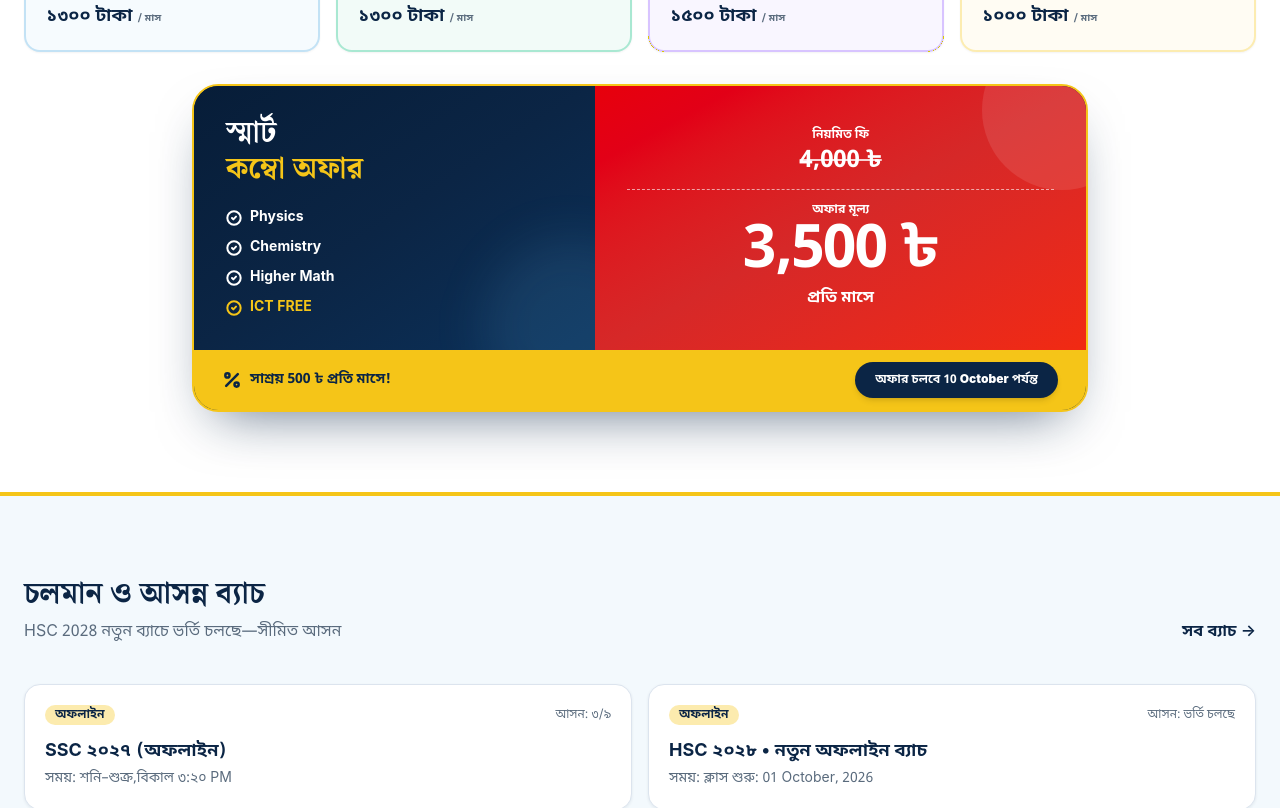
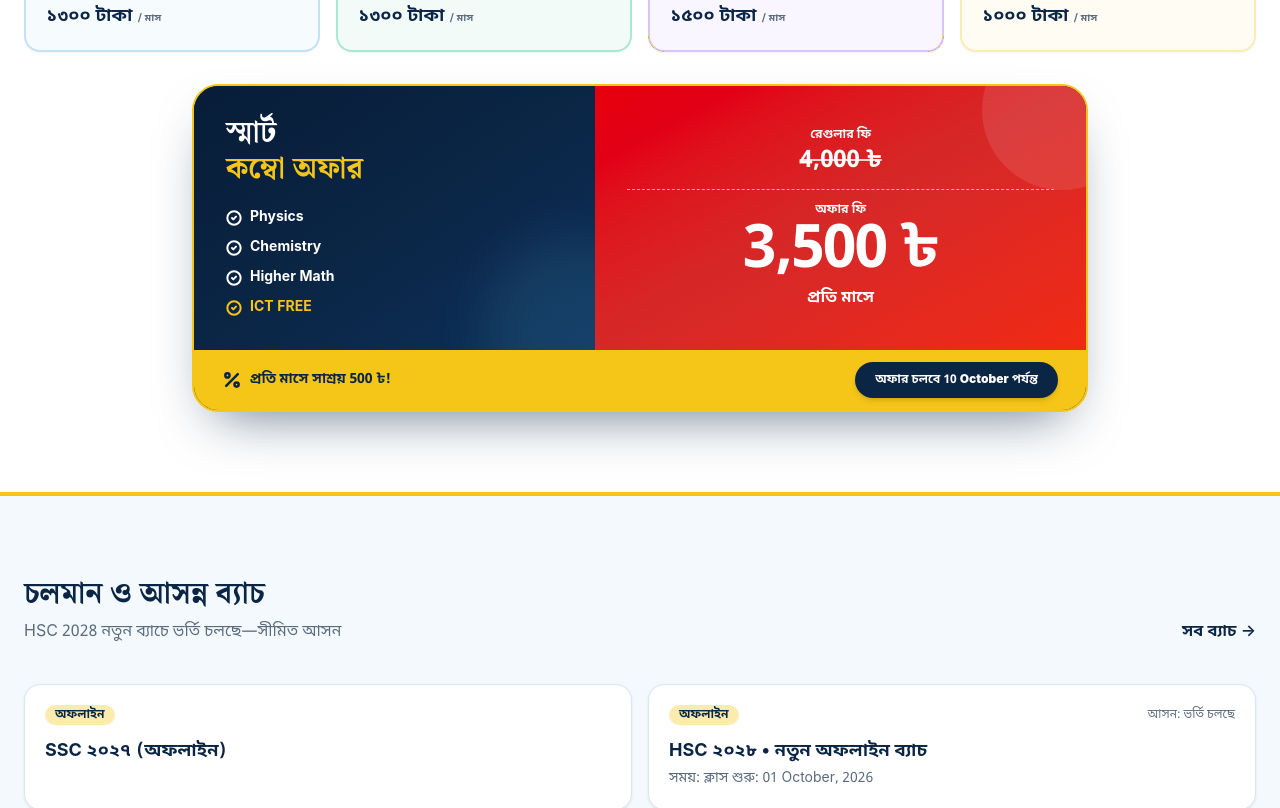
Before and after one commit to Mostafijur-1/Al-Biruni-Study-Point, a Next.js app: page / in a window 1280 px wide. Shown: the part 1120-1928 px from the top of the page. Built offline with nearby package versions, Linux system fonts and the light colour scheme; no server answers.

Commit message:
fix(ui): update home copy and batch card text

```diff
--- a/components/home/HomeSection.tsx
+++ b/components/home/HomeSection.tsx
@@ -240,10 +240,10 @@ export function HomeSection({ dict, brand }: HomeSectionProps) {
 
               <section className="relative flex flex-col items-center justify-center overflow-hidden bg-linear-to-br from-red-600 via-brand-red to-[#f12a12] p-6 text-center text-white sm:p-8" aria-label="Combo offer price">
                 <span className="absolute -right-14 -top-14 size-40 rounded-full bg-white/10" aria-hidden />
-                <p className="relative text-xs font-bold">নিয়মিত ফি</p>
+                <p className="relative text-xs font-bold">রেগুলার ফি</p>
                 <p className="relative mt-0.5 text-2xl font-black line-through decoration-2 decoration-white/80">{dict.hsc2028.combo.regularFee}</p>
                 <div className="relative my-3 w-full border-t border-dashed border-white/60" />
-                <p className="relative text-xs font-bold">অফার মূল্য</p>
+                <p className="relative text-xs font-bold">অফার ফি</p>
                 <p className="relative mt-1 text-5xl font-black leading-none tracking-tight sm:text-6xl">{dict.hsc2028.combo.offerFee}</p>
                 <p className="relative mt-1 text-base font-bold">প্রতি মাসে</p>
               </section>
@@ -252,7 +252,7 @@ export function HomeSection({ dict, brand }: HomeSectionProps) {
             <footer className="grid items-center gap-3 bg-brand-yellow px-5 py-3 text-primary sm:grid-cols-[1fr_auto] sm:px-7">
               <p className="flex items-center justify-center gap-2 text-sm font-black sm:justify-start">
                 <Percent className="size-5" strokeWidth={3} />
-                সাশ্রয় 500 ৳ প্রতি মাসে!
+                প্রতি মাসে সাশ্রয় 500 ৳!
               </p>
               <Link href={"/contact"} className="inline-flex min-h-9 items-center justify-center gap-1.5 rounded-full bg-primary px-5 py-2 text-xs font-black text-primary-foreground shadow-md transition hover:scale-[1.02] hover:bg-primary/90">
                 অফার চলবে 10 October পর্যন্ত
@@ -294,14 +294,18 @@ export function HomeSection({ dict, brand }: HomeSectionProps) {
                   >
                     {batch.mode === "online" ? dict.batches.online : dict.batches.offline}
                   </span>
+                  {batch.seats ? (
                     <span className="text-xs font-medium text-muted">
                       {dict.batches.seats}: {batch.seats}
                     </span>
+                  ) : null}
                 </div>
                 <h3 className="mt-3 text-base font-bold text-foreground sm:text-lg">{batch.name}</h3>
+                {batch.schedule ? (
                   <p className="mt-1 text-sm text-muted">
                     {dict.batches.schedule}: {batch.schedule}
                   </p>
+                ) : null}
               </article>
             ))}
           </div>
--- a/messages/bn.json
+++ b/messages/bn.json
@@ -47,7 +47,7 @@
       },
       "math": {
         "title": "Higher Math",
-        "schedule": "সপ্তাহে ২/৩ টি ক্লাস",
+        "schedule": "সপ্তাহে ২ টি ক্লাস",
         "fee": "১৫০০ টাকা"
       },
       "ict": {
@@ -105,8 +105,8 @@
         {
           "name": "SSC ২০২৭ (অফলাইন)",
           "mode": "offline",
-          "schedule": "শনি–শুক্র,বিকাল ৩:২০ PM",
-          "seats": "৩/৯"
+          "schedule": "",
+          "seats": ""
         },
         {
           "name": "HSC ২০২৮ • নতুন অফলাইন ব্যাচ",
```
Lines whose indentation alone changed are shown as unchanged.
